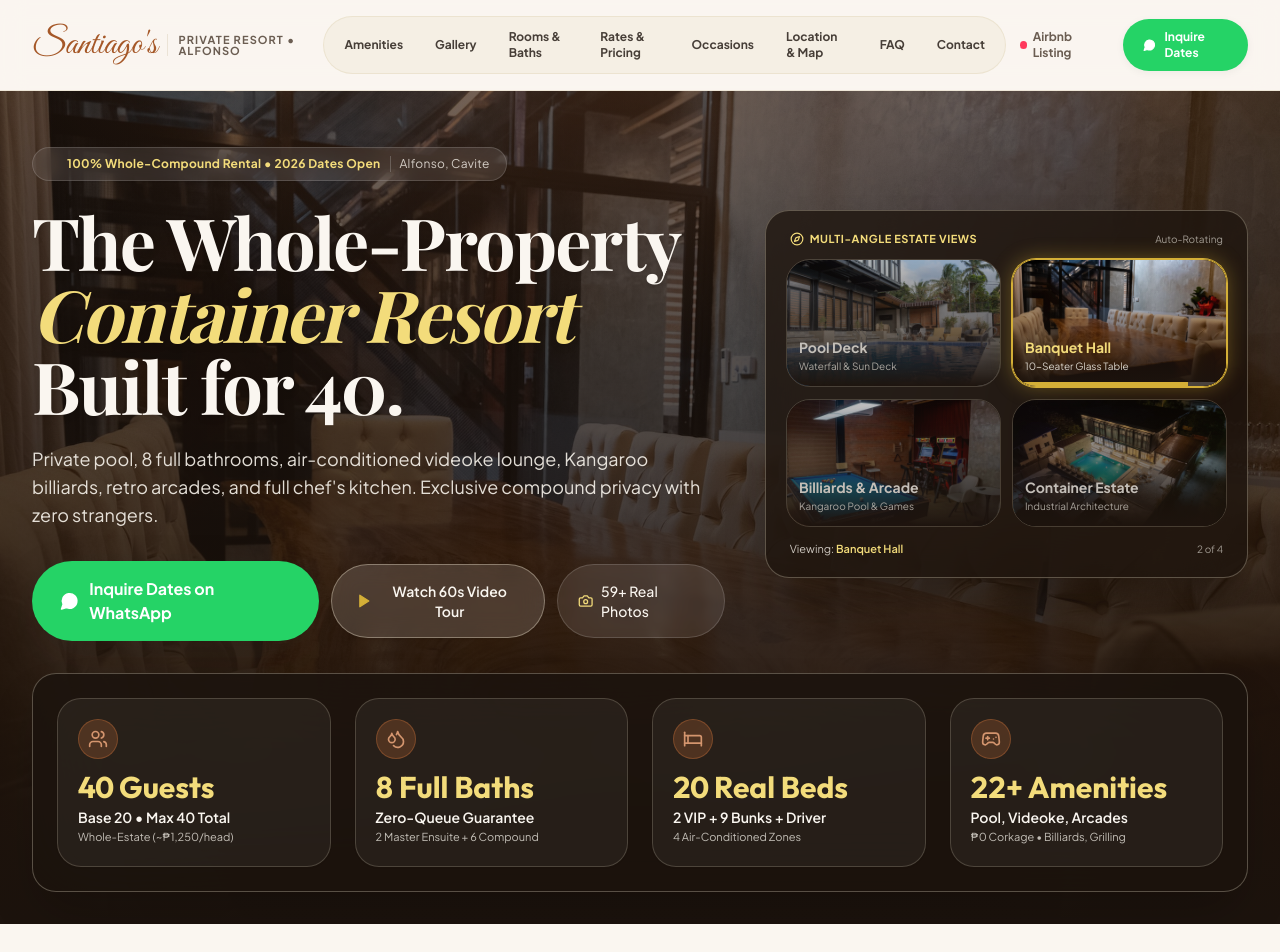
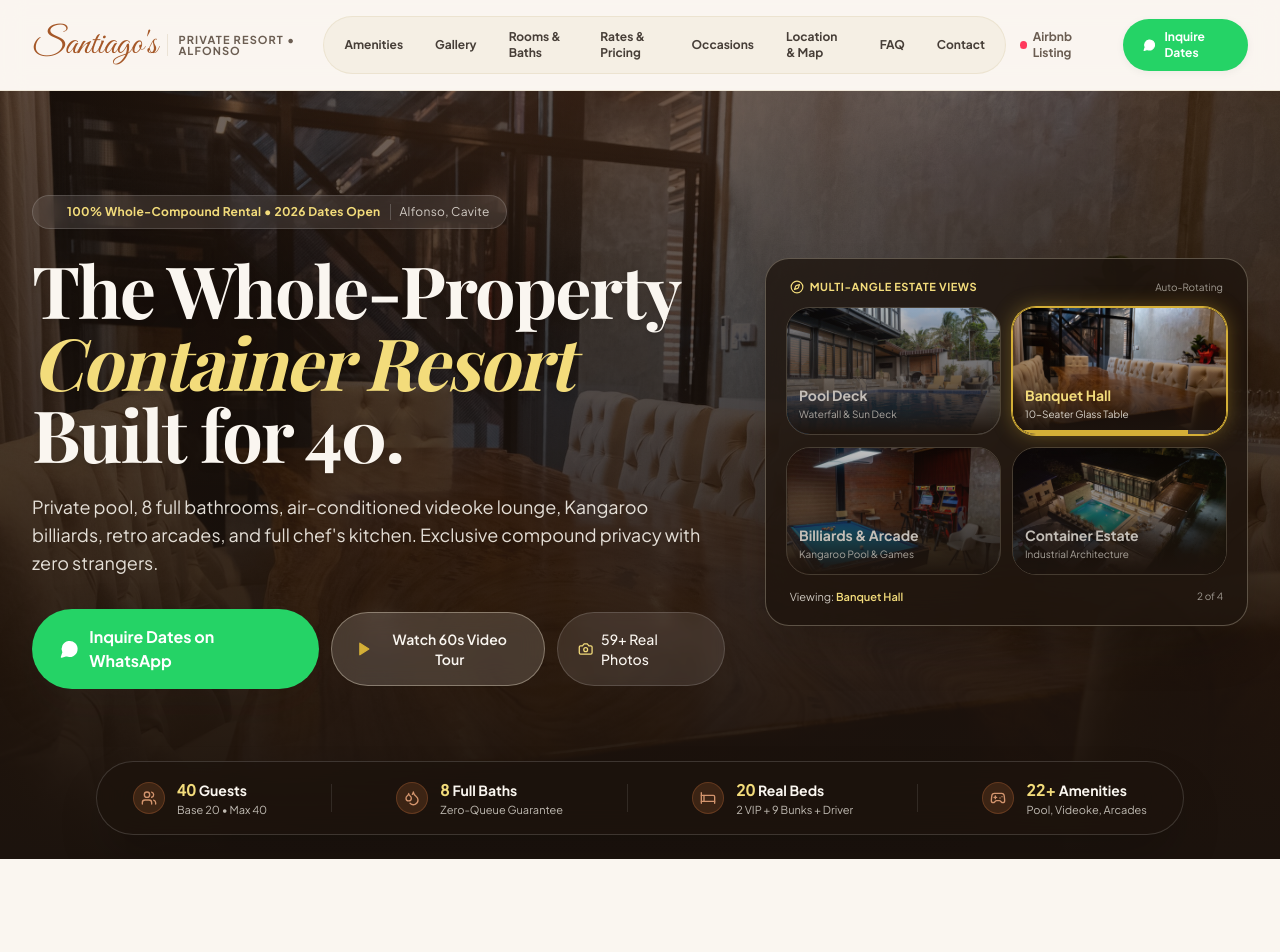
Before and after one commit to afkDen/santiagos-airbnb, a Next.js app: page / in a window 1280 px wide. Shown: the top 952 px of the page. Built offline with nearby package versions, Linux system fonts and the light colour scheme; a web font is replaced by a local one.

Commit message:
feat(stats): redesign stats bar into an ultra-sleek, low-profile floating frosted glass capsule with hairline dividers and compact footprint

```diff
--- a/src/components/hero.tsx
+++ b/src/components/hero.tsx
@@ -109,7 +109,7 @@ export function Hero() {
       </div>
 
       {/* Main Hero Content (2-Column Desktop + Balanced Mobile Stack) */}
-      <div className="relative z-10 max-w-7xl mx-auto px-4 sm:px-6 lg:px-8 pt-8 sm:pt-12 md:pt-14 pb-6 sm:pb-8 flex-1 flex flex-col justify-center">
+      <div className="relative z-10 max-w-7xl mx-auto px-4 sm:px-6 lg:px-8 pt-8 sm:pt-12 md:pt-14 pb-4 sm:pb-6 flex-1 flex flex-col justify-center">
         <div className="grid grid-cols-1 lg:grid-cols-12 gap-8 lg:gap-10 items-center">
           {/* Left Column: Editorial Headline & Action CTAs */}
           <motion.div
@@ -280,83 +280,92 @@ export function Hero() {
         </div>
       </div>
 
-      {/* Elevated Bento Spec Horizon (Clean, Uncluttered Luxury Stats Console) */}
-      <div className="relative z-10 max-w-7xl mx-auto w-full px-4 sm:px-6 lg:px-8 pb-5 sm:pb-8">
+      {/* Ultra-Sleek Floating Frosted Glass Spec Capsule (Low-Profile, Zero Clutter) */}
+      <div className="relative z-10 max-w-6xl mx-auto w-full px-4 sm:px-6 lg:px-8 pb-4 sm:pb-6">
         <motion.div
-          initial={{ opacity: 0, y: 20 }}
+          initial={{ opacity: 0, y: 15 }}
           animate={{ opacity: 1, y: 0 }}
-          transition={{ duration: 0.5, delay: 0.2, ease: [0.23, 1, 0.32, 1] }}
-          className="bg-ink/85 backdrop-blur-2xl border border-sand/30 rounded-2xl sm:rounded-3xl shadow-2xl p-4 sm:p-6"
+          transition={{ duration: 0.45, delay: 0.2, ease: [0.23, 1, 0.32, 1] }}
+          className="bg-ink/75 backdrop-blur-xl border border-white/15 rounded-2xl sm:rounded-full shadow-2xl p-2.5 sm:px-6 sm:py-3"
         >
-          <div className="grid grid-cols-2 lg:grid-cols-4 gap-3.5 sm:gap-6">
-            {/* Bento Card 1: 40 Guests */}
-            <div className="flex flex-col justify-between p-3.5 sm:p-5 rounded-xl sm:rounded-2xl bg-white/5 border border-sand/20 hover:border-gold/40 hover:bg-white/10 transition-all duration-300 group cursor-default shadow-sm">
-              <div className="w-10 h-10 rounded-xl bg-terra/25 border border-terra/40 flex items-center justify-center text-terra-light group-hover:scale-110 group-hover:bg-terra/35 transition-all mb-2.5">
-                <Users className="w-5 h-5" />
+          <div className="grid grid-cols-2 lg:flex lg:items-center lg:justify-between gap-2.5 lg:gap-0">
+            {/* Stat 1: 40 Guests */}
+            <div className="flex items-center gap-2.5 sm:gap-3 py-1 px-2 sm:px-3 rounded-xl hover:bg-white/5 transition-colors cursor-default">
+              <div className="w-8 h-8 rounded-xl bg-terra/20 border border-terra/30 flex items-center justify-center text-terra-light shrink-0">
+                <Users className="w-4 h-4" />
               </div>
-              <div className="space-y-0.5">
-                <div className="font-display text-xl sm:text-2xl lg:text-3xl font-bold text-gold-light leading-tight tabular-nums">
-                  <StatCounter value={40} /> Guests
+              <div className="min-w-0">
+                <div className="text-xs sm:text-sm font-bold text-cream leading-tight">
+                  <span className="text-gold-light tabular-nums font-bold text-sm sm:text-base">
+                    <StatCounter value={40} />
+                  </span>{' '}
+                  Guests
                 </div>
-                <div className="text-xs sm:text-sm text-cream font-semibold">
-                  Base 20 • Max 40 Total
-                </div>
-                <div className="text-[11px] text-sand-light/75 font-sans">
-                  Whole-Estate (~₱1,250/head)
+                <div className="text-[10px] sm:text-[11px] text-sand-light/75 truncate font-sans">
+                  Base 20 • Max 40
                 </div>
               </div>
             </div>
 
-            {/* Bento Card 2: 8 Full Bathrooms */}
-            <div className="flex flex-col justify-between p-3.5 sm:p-5 rounded-xl sm:rounded-2xl bg-white/5 border border-sand/20 hover:border-gold/40 hover:bg-white/10 transition-all duration-300 group cursor-default shadow-sm">
-              <div className="w-10 h-10 rounded-xl bg-terra/25 border border-terra/40 flex items-center justify-center text-terra-light group-hover:scale-110 group-hover:bg-terra/35 transition-all mb-2.5">
-                <Droplets className="w-5 h-5" />
+            {/* Hairline Divider */}
+            <div className="hidden lg:block w-px h-7 bg-white/10" />
+
+            {/* Stat 2: 8 Full Baths */}
+            <div className="flex items-center gap-2.5 sm:gap-3 py-1 px-2 sm:px-3 rounded-xl hover:bg-white/5 transition-colors cursor-default">
+              <div className="w-8 h-8 rounded-xl bg-terra/20 border border-terra/30 flex items-center justify-center text-terra-light shrink-0">
+                <Droplets className="w-4 h-4" />
               </div>
-              <div className="space-y-0.5">
-                <div className="font-display text-xl sm:text-2xl lg:text-3xl font-bold text-gold-light leading-tight tabular-nums">
-                  <StatCounter value={8} /> Full Baths
+              <div className="min-w-0">
+                <div className="text-xs sm:text-sm font-bold text-cream leading-tight">
+                  <span className="text-gold-light tabular-nums font-bold text-sm sm:text-base">
+                    <StatCounter value={8} />
+                  </span>{' '}
+                  Full Baths
                 </div>
-                <div className="text-xs sm:text-sm text-cream font-semibold">
+                <div className="text-[10px] sm:text-[11px] text-sand-light/75 truncate font-sans">
                   Zero-Queue Guarantee
-                </div>
-                <div className="text-[11px] text-sand-light/75 font-sans">
-                  2 Master Ensuite + 6 Compound
                 </div>
               </div>
             </div>
 
-            {/* Bento Card 3: 20 Real Beds */}
-            <div className="flex flex-col justify-between p-3.5 sm:p-5 rounded-xl sm:rounded-2xl bg-white/5 border border-sand/20 hover:border-gold/40 hover:bg-white/10 transition-all duration-300 group cursor-default shadow-sm">
-              <div className="w-10 h-10 rounded-xl bg-terra/25 border border-terra/40 flex items-center justify-center text-terra-light group-hover:scale-110 group-hover:bg-terra/35 transition-all mb-2.5">
-                <Bed className="w-5 h-5" />
+            {/* Hairline Divider */}
+            <div className="hidden lg:block w-px h-7 bg-white/10" />
+
+            {/* Stat 3: 20 Real Beds */}
+            <div className="flex items-center gap-2.5 sm:gap-3 py-1 px-2 sm:px-3 rounded-xl hover:bg-white/5 transition-colors cursor-default">
+              <div className="w-8 h-8 rounded-xl bg-terra/20 border border-terra/30 flex items-center justify-center text-terra-light shrink-0">
+                <Bed className="w-4 h-4" />
               </div>
-              <div className="space-y-0.5">
-                <div className="font-display text-xl sm:text-2xl lg:text-3xl font-bold text-gold-light leading-tight tabular-nums">
-                  <StatCounter value={20} /> Real Beds
+              <div className="min-w-0">
+                <div className="text-xs sm:text-sm font-bold text-cream leading-tight">
+                  <span className="text-gold-light tabular-nums font-bold text-sm sm:text-base">
+                    <StatCounter value={20} />
+                  </span>{' '}
+                  Real Beds
                 </div>
-                <div className="text-xs sm:text-sm text-cream font-semibold">
+                <div className="text-[10px] sm:text-[11px] text-sand-light/75 truncate font-sans">
                   2 VIP + 9 Bunks + Driver
-                </div>
-                <div className="text-[11px] text-sand-light/75 font-sans">
-                  4 Air-Conditioned Zones
                 </div>
               </div>
             </div>
 
-            {/* Bento Card 4: 22+ Amenities */}
-            <div className="flex flex-col justify-between p-3.5 sm:p-5 rounded-xl sm:rounded-2xl bg-white/5 border border-sand/20 hover:border-gold/40 hover:bg-white/10 transition-all duration-300 group cursor-default shadow-sm">
-              <div className="w-10 h-10 rounded-xl bg-terra/25 border border-terra/40 flex items-center justify-center text-terra-light group-hover:scale-110 group-hover:bg-terra/35 transition-all mb-2.5">
-                <Gamepad2 className="w-5 h-5" />
+            {/* Hairline Divider */}
+            <div className="hidden lg:block w-px h-7 bg-white/10" />
+
+            {/* Stat 4: 22+ Amenities */}
+            <div className="flex items-center gap-2.5 sm:gap-3 py-1 px-2 sm:px-3 rounded-xl hover:bg-white/5 transition-colors cursor-default">
+              <div className="w-8 h-8 rounded-xl bg-terra/20 border border-terra/30 flex items-center justify-center text-terra-light shrink-0">
+                <Gamepad2 className="w-4 h-4" />
               </div>
-              <div className="space-y-0.5">
-                <div className="font-display text-xl sm:text-2xl lg:text-3xl font-bold text-gold-light leading-tight tabular-nums">
-                  <StatCounter value={22} suffix="+" /> Amenities
+              <div className="min-w-0">
+                <div className="text-xs sm:text-sm font-bold text-cream leading-tight">
+                  <span className="text-gold-light tabular-nums font-bold text-sm sm:text-base">
+                    <StatCounter value={22} suffix="+" />
+                  </span>{' '}
+                  Amenities
                 </div>
-                <div className="text-xs sm:text-sm text-cream font-semibold">
+                <div className="text-[10px] sm:text-[11px] text-sand-light/75 truncate font-sans">
                   Pool, Videoke, Arcades
-                </div>
-                <div className="text-[11px] text-sand-light/75 font-sans">
-                  ₱0 Corkage • Billiards, Grilling
                 </div>
               </div>
             </div>
```
